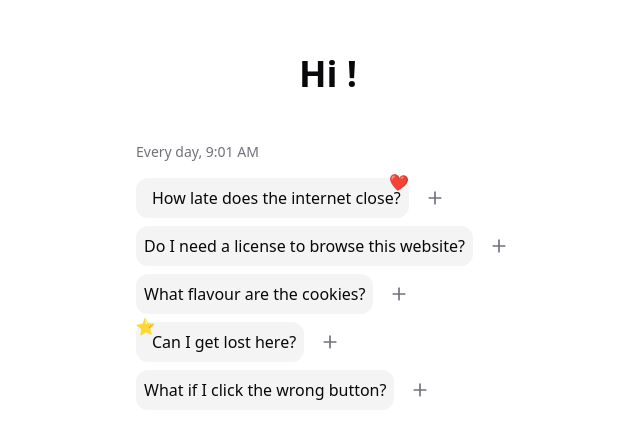
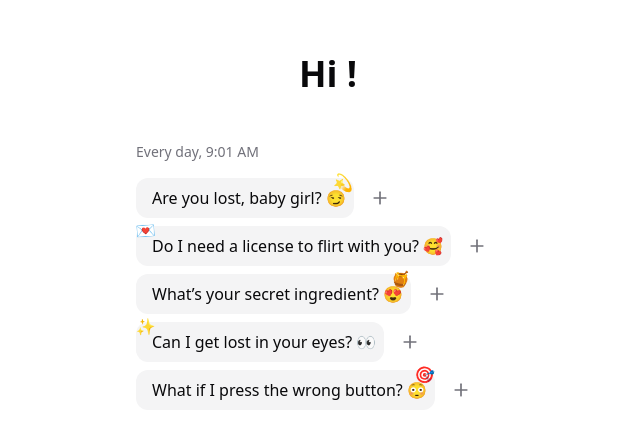
Before and after one commit to aksalatdev/porto-axl, a Next.js app: page / in a window 1280 px wide. Shown: the part 156-594 px from the top of the page, without its empty margins (312-952 px from the left). Built offline with nearby package versions, Linux system fonts and the light colour scheme.

Commit message:
Update FAQ accordion demo with playful questions and answers

```diff
--- a/src/components/demos/faq-accordion-demo.tsx
+++ b/src/components/demos/faq-accordion-demo.tsx
@@ -4,33 +4,39 @@ import type { FAQItem } from "@/components/ui/faq-accordion/types";
 
 const defaultData: FAQItem[] = [
   {
-    answer: "The internet doesn't close. It's available 24/7.",
-    icon: "❤️",
+    id: 1,
+    question: "Are you lost, baby girl? 😏",
+    answer: "No worries, I'll guide you through this magical world.",
+    icon: "💫",
     iconPosition: "right",
-    id: 1,
-    question: "How late does the internet close?",
   },
   {
-    answer: "No, you don't need a license to browse this website.",
     id: 2,
-    question: "Do I need a license to browse this website?",
+    question: "Do I need a license to flirt with you? 🥰",
+    answer: "Nope, but a sweet message might help! 💕",
+    icon: "💌",
+    iconPosition: "left",
   },
   {
-    answer: "Our cookies are digital, not edible. They're used for website functionality.",
     id: 3,
-    question: "What flavour are the cookies?",
+    question: "What’s your secret ingredient? 😍",
+    answer: "A little bit of charm, a pinch of sass, and a whole lot of love. 💖",
+    icon: "🍯",
+    iconPosition: "right",
   },
   {
-    answer: "Yes, but we do have a return policy",
-    icon: "⭐",
+    id: 4,
+    question: "Can I get lost in your eyes? 👀",
+    answer: "Only if you promise not to find your way out. 😜",
+    icon: "✨",
     iconPosition: "left",
-    id: 4,
-    question: "Can I get lost here?",
   },
   {
-    answer: "Don't worry, you can always go back or refresh the page.",
     id: 5,
-    question: "What if I click the wrong button?",
+    question: "What if I press the wrong button? 😳",
+    answer: "Oops! Looks like you just opened my heart. 💘",
+    icon: "🎯",
+    iconPosition: "right",
   },
 ];
 
```
